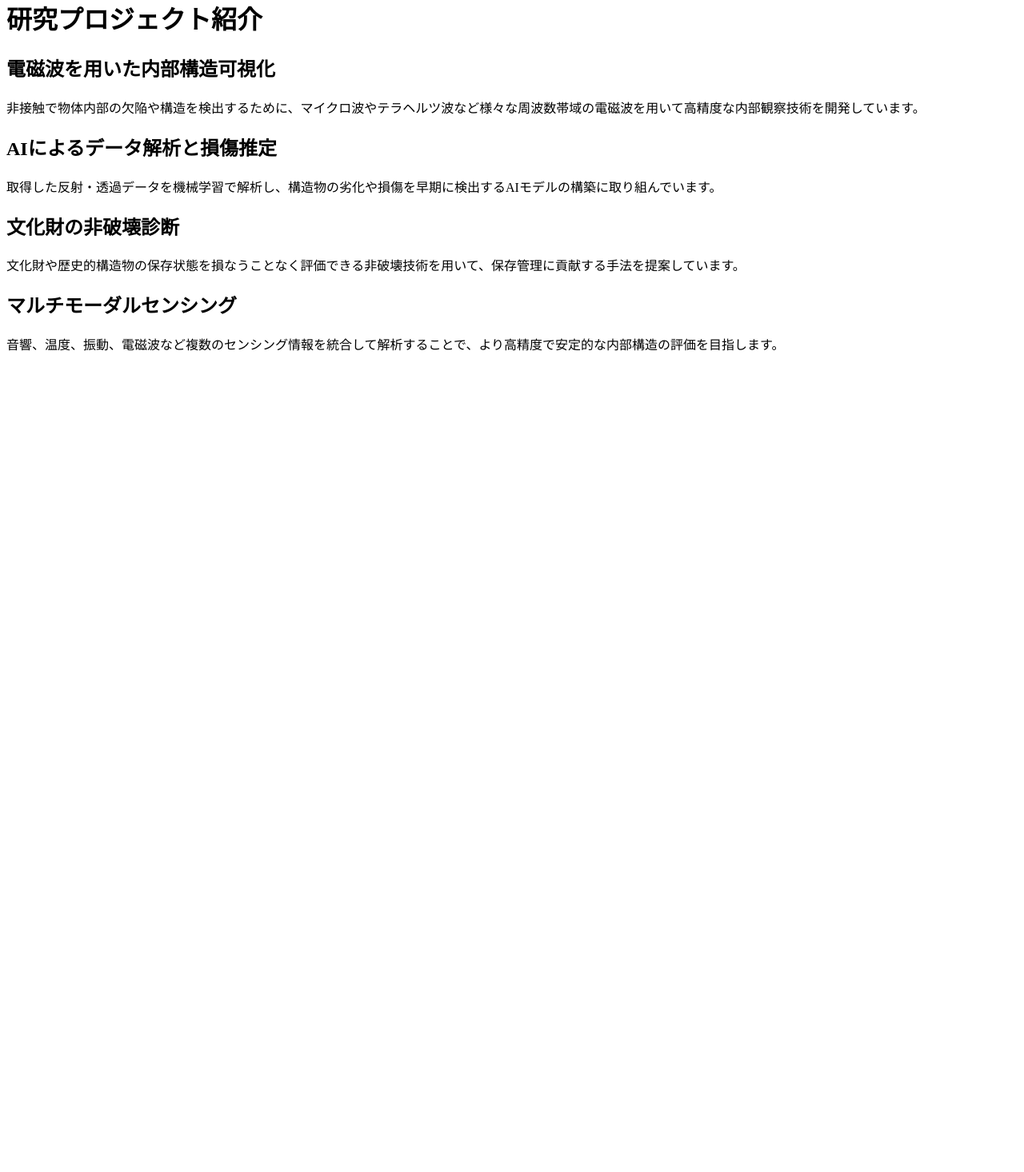
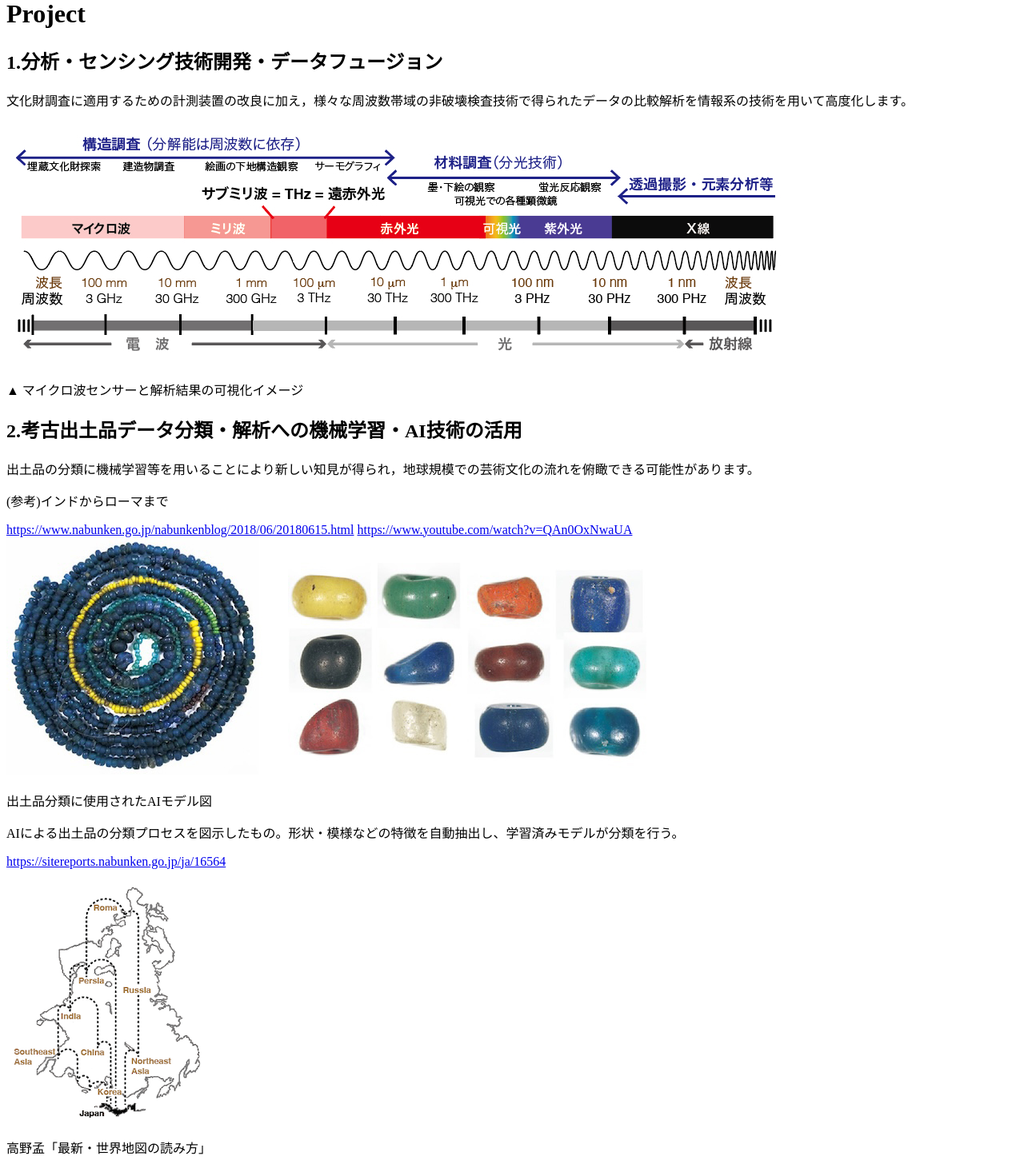
Before and after one commit to yamadakeigo/ndelab-website, a SvelteKit app: page /Introduction in a window 1280 px wide. Shown: the part 1000-2466 px from the top of the page at 80% size. Before the commit the page ends 1458 px from the top, so only its background shows below. Built offline with nearby package versions, Linux system fonts and the light colour scheme.

Commit message:
Project完成

```diff
--- a/src/routes/Introduction/+page.svelte
+++ b/src/routes/Introduction/+page.svelte
@@ -3,62 +3,140 @@
 	$: currentPath = $page.url.pathname;
 </script>
 
+<!-- 背景画像（ぼかしなし） -->
+<div class="fixed inset-0 bg-cover bg-center z-[-10]" style="background-image: url('/slide2.jpg')"></div>
+
 <!-- ヘッダー -->
-<header class="fixed top-0 left-0 z-50 flex flex-col sm:flex-row items-center justify-between px-8 py-4 w-full bg-white/70 backdrop-blur-sm shadow-sm">
-	<!-- ロゴ + タイトル：トップページへリンク -->
+<header class="fixed top-0 left-0 z-50 flex flex-col sm:flex-row items-center justify-between px-8 py-4 w-full bg-white/70 shadow-sm">
 	<a href="/" class="flex items-center space-x-4 hover:opacity-80 transition">
 		<img src="/log.png" alt="ロゴ" class="h-20 w-auto object-contain" />
-		<span class="text-2xl sm:text-3xl font-semibold text-gray-800">
-			非破壊センシング研究室
-		</span>
+		<span class="text-2xl sm:text-3xl font-semibold text-gray-800">非破壊センシング研究室</span>
 	</a>
-
-	<!-- ナビゲーション：現在ページは太字 -->
 	<nav class="flex space-x-8 mt-4 sm:mt-0 text-xl sm:text-2xl font-medium pr-10 sm:pr-20">
-		<a href="/Introduction" class="text-gray-500 hover:text-black" class:text-black={currentPath === '/Introduction'}>Introduction</a>
-		<a href="/Project" class="text-gray-500 hover:text-black" class:text-black={currentPath === '/Project'}>Project</a>
-		<a href="/Members" class="text-gray-500 hover:text-black" class:text-black={currentPath === '/Members'}>Members</a>
-		<a href="/Access" class="text-gray-500 hover:text-black" class:text-black={currentPath === '/Access'}>Access</a>
+		<a href="/Introduction" class="text-gray-500 hover:text-black">Introduction</a>
+		<a href="/Project" class="text-gray-500 hover:text-black">Project</a>
+		<a href="/Members" class="text-gray-500 hover:text-black">Members</a>
+		<a href="/Access" class="text-gray-500 hover:text-black">Access</a>
 	</nav>
 </header>
 
-<!-- 本文 -->
-<div class="pt-40 bg-gradient-to-b from-white to-gray-100 min-h-screen px-6 sm:px-16 pb-24">
-	<h1 class="text-4xl sm:text-5xl font-bold text-center text-gray-800 mb-12 drop-shadow-md">
-		研究プロジェクト紹介
+<!-- タイトル（背景画像の上） -->
+<div class="pt-40 pb-16 px-6 sm:px-16">
+	<h1 class="text-4xl sm:text-5xl font-bold text-white text-left drop-shadow-xl">
+		Project
 	</h1>
+</div>
 
-	<div class="grid grid-cols-1 md:grid-cols-2 gap-12 max-w-6xl mx-auto">
-		<!-- プロジェクト1 -->
-		<div class="bg-white rounded-2xl shadow-lg p-8 transition hover:shadow-xl">
-			<h2 class="text-2xl font-bold text-gray-700 mb-4">電磁波を用いた内部構造可視化</h2>
-			<p class="text-gray-600 leading-relaxed">
-				非接触で物体内部の欠陥や構造を検出するために、マイクロ波やテラヘルツ波など様々な周波数帯域の電磁波を用いて高精度な内部観察技術を開発しています。
+<!-- 白背景のプロジェクト紹介エリア -->
+<!-- 白背景のプロジェクト紹介エリア -->
+<div class="bg-white bg-opacity-90 px-6 sm:px-16 py-16">
+	<div class="max-w-6xl mx-auto space-y-20">
+
+				<!-- プロジェクト1 -->
+		<div class="space-y-6">
+			<h2 class="text-2xl font-bold text-gray-800">
+				1.分析・センシング技術開発・データフュージョン
+			</h2>
+
+			<p class="text-gray-700 leading-relaxed text-left w-full">
+				文化財調査に適用するための計測装置の改良に加え，様々な周波数帯域の非破壊検査技術で得られたデータの比較解析を情報系の技術を用いて高度化します。
 			</p>
+
+			<div class="w-full">
+				<img
+					src="/prj1.png"
+					alt="分析・センシング"
+					class="rounded-lg shadow-md w-full h-auto object-cover"
+				/>
+				<p class="text-sm text-gray-600 text-center mt-2">
+					▲ マイクロ波センサーと解析結果の可視化イメージ
+				</p>
+			</div>
 		</div>
 
-		<!-- プロジェクト2 -->
-		<div class="bg-white rounded-2xl shadow-lg p-8 transition hover:shadow-xl">
-			<h2 class="text-2xl font-bold text-gray-700 mb-4">AIによるデータ解析と損傷推定</h2>
-			<p class="text-gray-600 leading-relaxed">
-				取得した反射・透過データを機械学習で解析し、構造物の劣化や損傷を早期に検出するAIモデルの構築に取り組んでいます。
+		<div class="space-y-6">
+			<h2 class="text-2xl font-bold text-gray-800">
+				2.考古出土品データ分類・解析への機械学習・AI技術の活用
+			</h2>
+
+			<p class="text-gray-700 leading-relaxed text-left w-full">
+				出土品の分類に機械学習等を用いることにより新しい知見が得られ，地球規模での芸術文化の流れを俯瞰できる可能性があります。
 			</p>
+
+			<!-- リンク -->
+			<div class="space-y-1 text-gray-700 text-left">
+				<p>(参考)インドからローマまで</p>
+				<a href="https://www.nabunken.go.jp/nabunkenblog/2018/06/20180615.html" class="underline hover:text-black" target="_blank" rel="noopener noreferrer">
+					https://www.nabunken.go.jp/nabunkenblog/2018/06/20180615.html
+				</a>
+				<a href="https://www.youtube.com/watch?v=QAn0OxNwaUA" class="underline hover:text-black" target="_blank" rel="noopener noreferrer">
+					https://www.youtube.com/watch?v=QAn0OxNwaUA
+				</a>
+			</div>
+
+			<!-- 画像1 -->
+						<!-- 画像1 -->
+			<div class="space-y-2">
+				<img
+					src="/prj2-1.jpg"
+					alt="出土品AI解析1"
+					class="rounded-lg shadow-md w-full object-contain bg-white"
+				/>
+				<p class="text-lg font-semibold text-gray-700 text-center">
+					出土品分類に使用されたAIモデル図
+				</p>
+				<p class="text-sm text-gray-700 text-center">
+					AIによる出土品の分類プロセスを図示したもの。形状・模様などの特徴を自動抽出し、学習済みモデルが分類を行う。
+				</p>
+				<p class="text-sm text-gray-600 text-center">
+					<a
+						href="https://sitereports.nabunken.go.jp/ja/16564"
+						class="underline hover:text-black"
+						target="_blank"
+						rel="noopener noreferrer"
+					>
+						https://sitereports.nabunken.go.jp/ja/16564
+					</a>
+				</p>
+				<div class="h-16"></div> <!-- 約64pxのスペースが空きます -->
+
+			</div>
+					<!-- 画像2（縮小） -->
+				<div class="space-y-2 flex flex-col items-center mt-30">
+					<img
+						src="/prj2-2.png"
+						alt="出土品AI解析2"
+						class="rounded-lg shadow-md w-full max-w-md object-contain bg-white"
+					/>
+					<p class="text-lg font-semibold text-gray-700 text-center">
+						高野孟「最新・世界地図の読み方」
+					</p>
+					<p class="text-sm text-gray-600 text-center">
+						（講談社現代新書）に提示されている「受け皿としての日本」モデル
+					</p>
+				</div>
 		</div>
 
 		<!-- プロジェクト3 -->
-		<div class="bg-white rounded-2xl shadow-lg p-8 transition hover:shadow-xl">
-			<h2 class="text-2xl font-bold text-gray-700 mb-4">文化財の非破壊診断</h2>
-			<p class="text-gray-600 leading-relaxed">
-				文化財や歴史的構造物の保存状態を損なうことなく評価できる非破壊技術を用いて、保存管理に貢献する手法を提案しています。
-			</p>
+		<div class="flex flex-col md:flex-row items-start md:items-start gap-6 md:gap-12">
+			<div class="flex-1">
+				<h2 class="text-2xl font-bold text-gray-800 mb-2">3.石造文化財の表面劣化のメカニズム解明</h2>
+				<p class="text-gray-700 leading-relaxed w-full text-left">
+					温度湿度の変化が主な原因と考えられている石造文化財の表面劣化のメカニズムを理論的に解明し，遺跡など様々な作品の保存修復に貢献します。
+				</p>
+				<div class="mt-4 space-y-1 text-gray-700 w-full text-left">
+					<p>(参考) 石のあかぎれ</p>
+					<a
+						href="https://www.nabunken.go.jp/nabunkenblog/2021/09/20210915.html"
+						target="_blank"
+						rel="noopener noreferrer"
+						class="underline hover:text-black"
+					>
+						https://www.nabunken.go.jp/nabunkenblog/2021/09/20210915.html
+					</a>
+				</div>
+			</div>
 		</div>
 
-		<!-- プロジェクト4 -->
-		<div class="bg-white rounded-2xl shadow-lg p-8 transition hover:shadow-xl">
-			<h2 class="text-2xl font-bold text-gray-700 mb-4">マルチモーダルセンシング</h2>
-			<p class="text-gray-600 leading-relaxed">
-				音響、温度、振動、電磁波など複数のセンシング情報を統合して解析することで、より高精度で安定的な内部構造の評価を目指します。
-			</p>
-		</div>
 	</div>
 </div>
```
Also changed, not shown: src/routes/Project/+page.svelte (+60 -41 lines).
